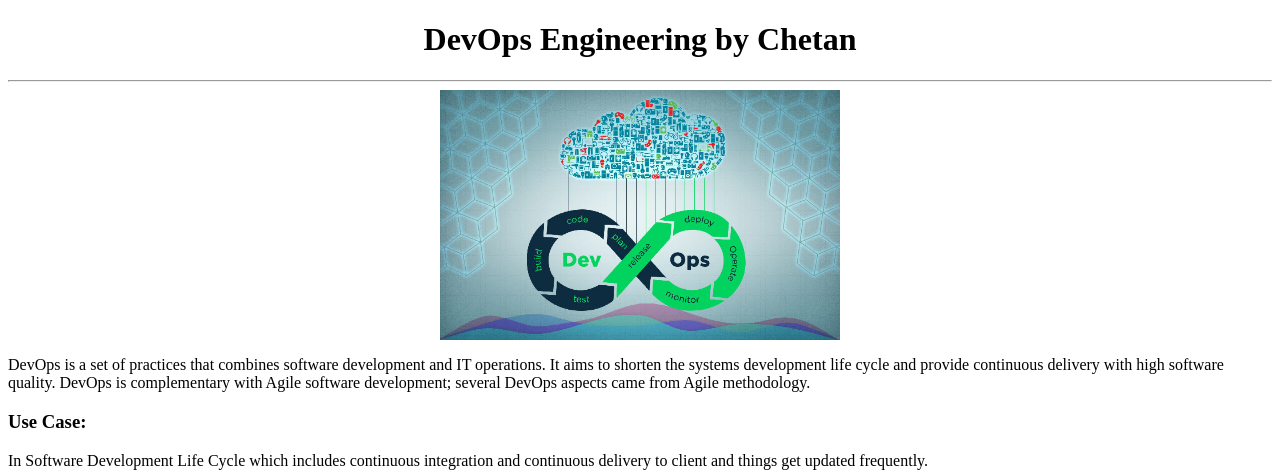
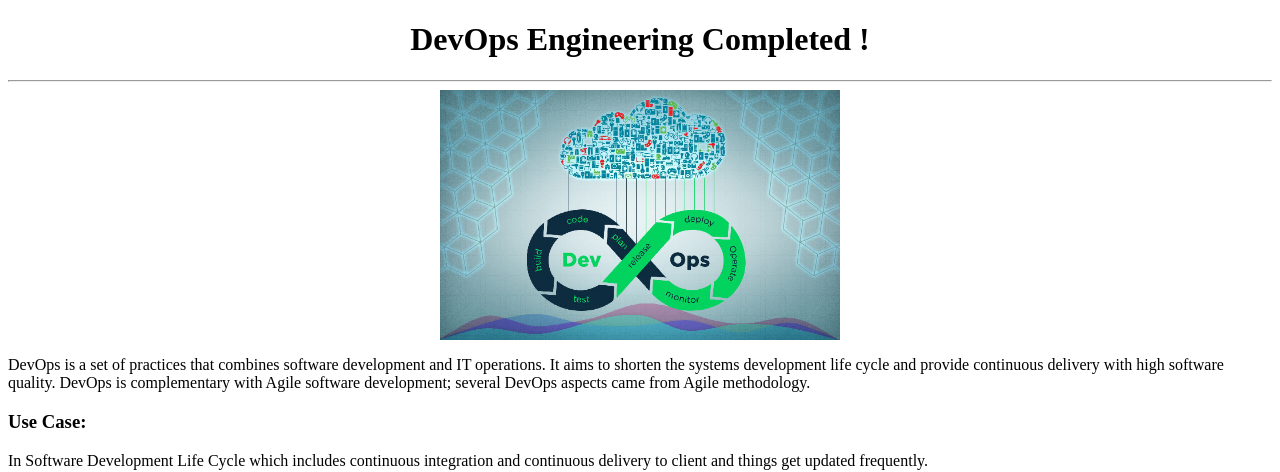
Before and after one commit to chethandevops/SimpleWebApp, a plain HTML site: page WebContent/index.html in a window 1280 px wide. Shown: the top 472 px of the page. Drawn offline with Linux system fonts and the light colour scheme.

Commit message:
DevOps completed

```diff
--- a/WebContent/index.html
+++ b/WebContent/index.html
@@ -10,7 +10,7 @@
 	</head>
 
 	<body>
-		<center><h1>DevOps Engineering by Chetan</h1></center>
+		<center><h1>DevOps Engineering Completed !</h1></center>
 		<hr>
 		<div id="topOfPage">
 			<center><img src="images/devopscloud.jpg" align="center" height-"400px" width="400px" ></img></center>
```
